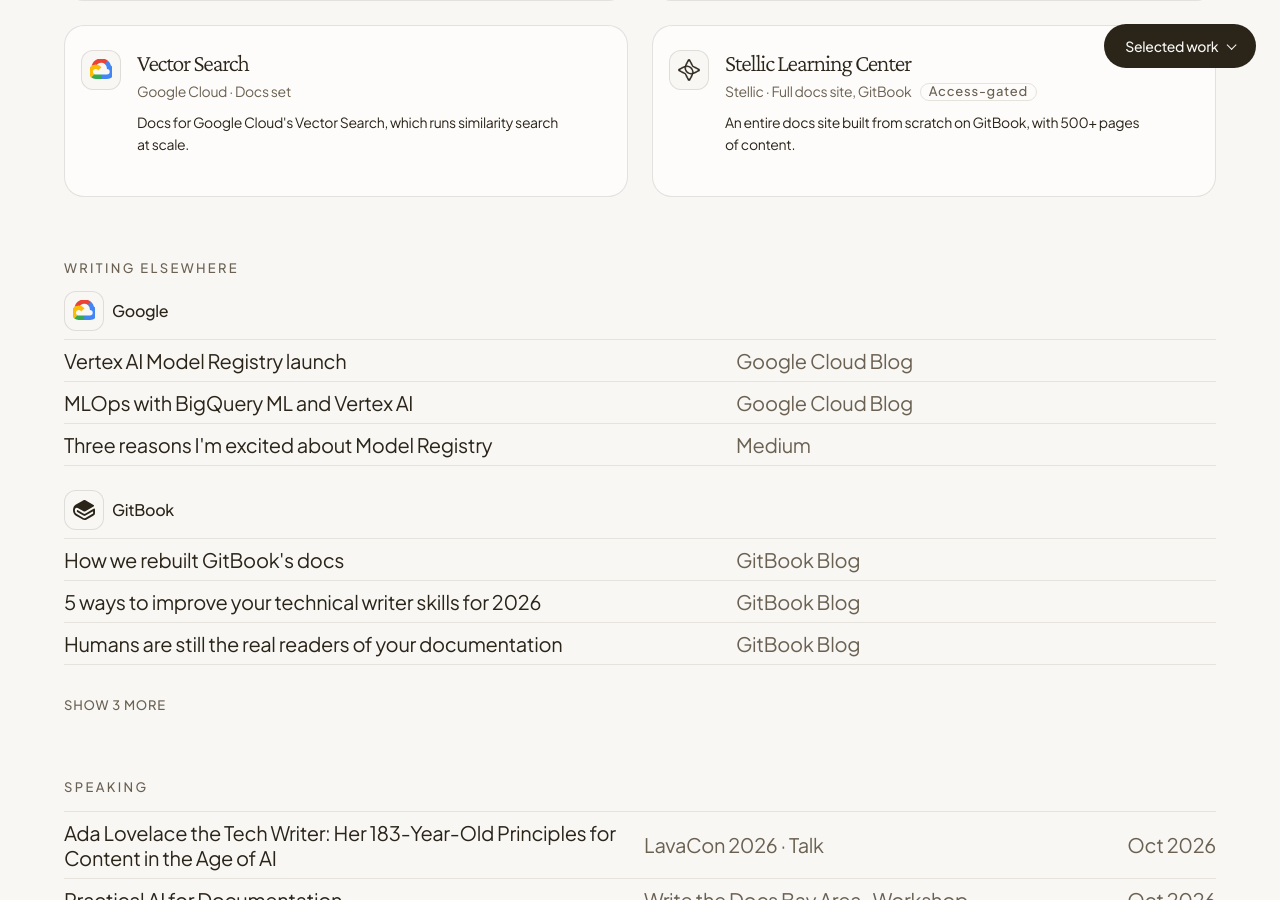
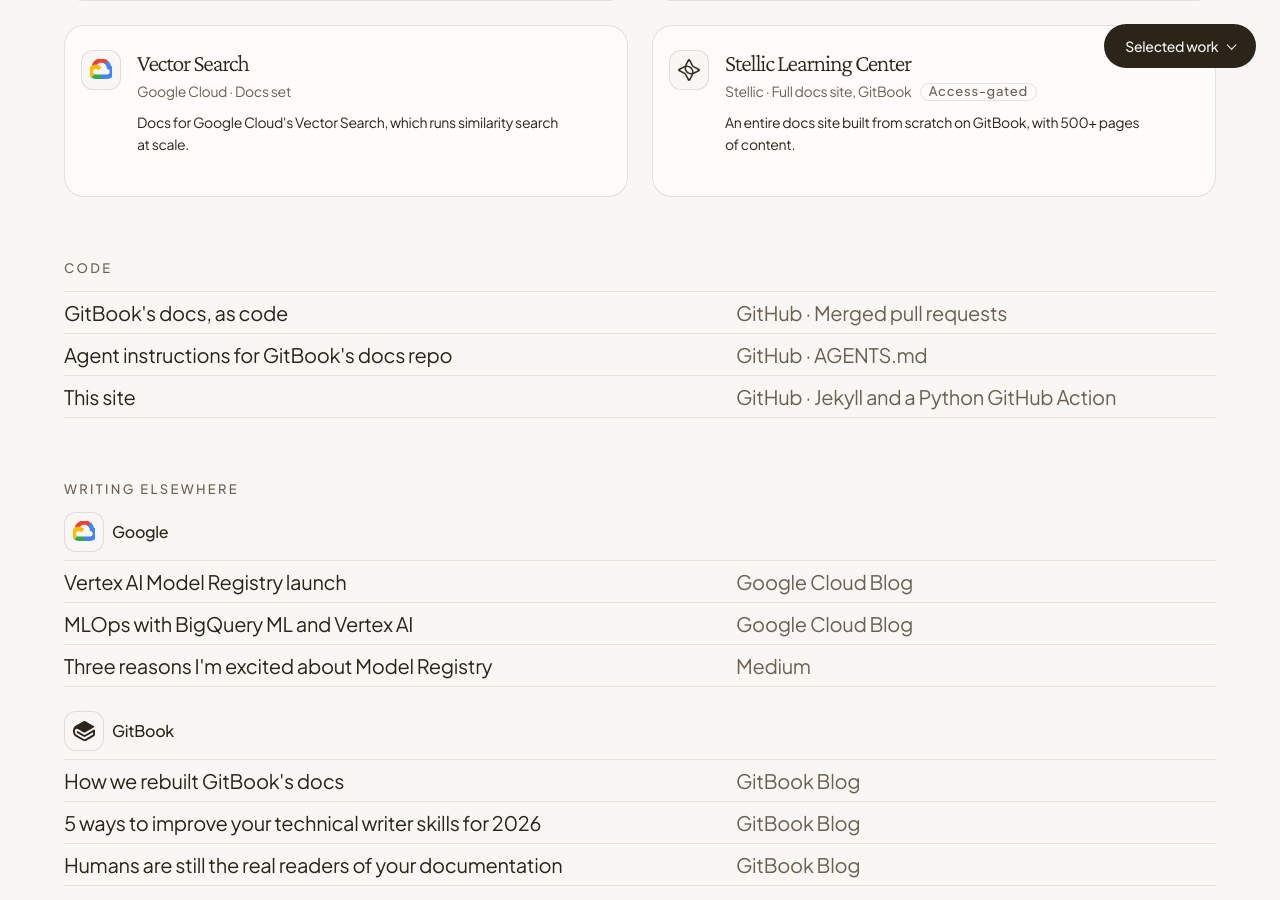
Before and after one commit to scrivera-dugan/site, a Jekyll site: the page built from index.md, in a window 1280 px wide and 900 px high, scrolled down 1049 px. Built offline with Jekyll 4.4.1, drawn with Linux system fonts in a browser that asks for light colours.

Commit message:
Add a code section
Co-Authored-By: Claude Opus 5.5 <noreply@anthropic.com>

```diff
--- a/_data/work.yml
+++ b/_data/work.yml
@@ -132,3 +132,17 @@ speaking:
     event: Write the Docs Portland
     date: 2026-05-03
     url: https://www.writethedocs.org/conf/portland/2026/writing-day/
+
+# Public code and docs-as-code work.
+code:
+  - title: GitBook's docs, as code
+    where: GitHub · Merged pull requests
+    url: https://github.com/GitbookIO/public-docs/pulls?q=is%3Apr+author%3Ascrivera-dugan+is%3Amerged
+
+  - title: Agent instructions for GitBook's docs repo
+    where: GitHub · AGENTS.md
+    url: https://github.com/GitbookIO/public-docs/blob/main/AGENTS.md
+
+  - title: This site
+    where: GitHub · Jekyll and a Python GitHub Action
+    url: https://github.com/scrivera-dugan/site
--- a/index.md
+++ b/index.md
@@ -39,6 +39,17 @@ title: Home
 </article>
 {% endfor %}
 </div>
+{% if work.code and work.code.size > 0 %}
+<h3 class="sub-label">Code</h3>
+<ul class="index-list index-list--links">
+{% for item in work.code %}
+    <li><a class="index-row" href="{{ item.url }}" rel="noopener">
+        <span class="what">{{ item.title }}</span>
+        <span class="where">{{ item.where }}</span>
+    </a></li>
+{% endfor %}
+</ul>
+{% endif %}
 {% if work.writing and work.writing.size > 0 %}
 <h3 class="sub-label">Writing elsewhere</h3>
 {% assign shown = 3 %}
```
Also changed, not shown: README.md.
